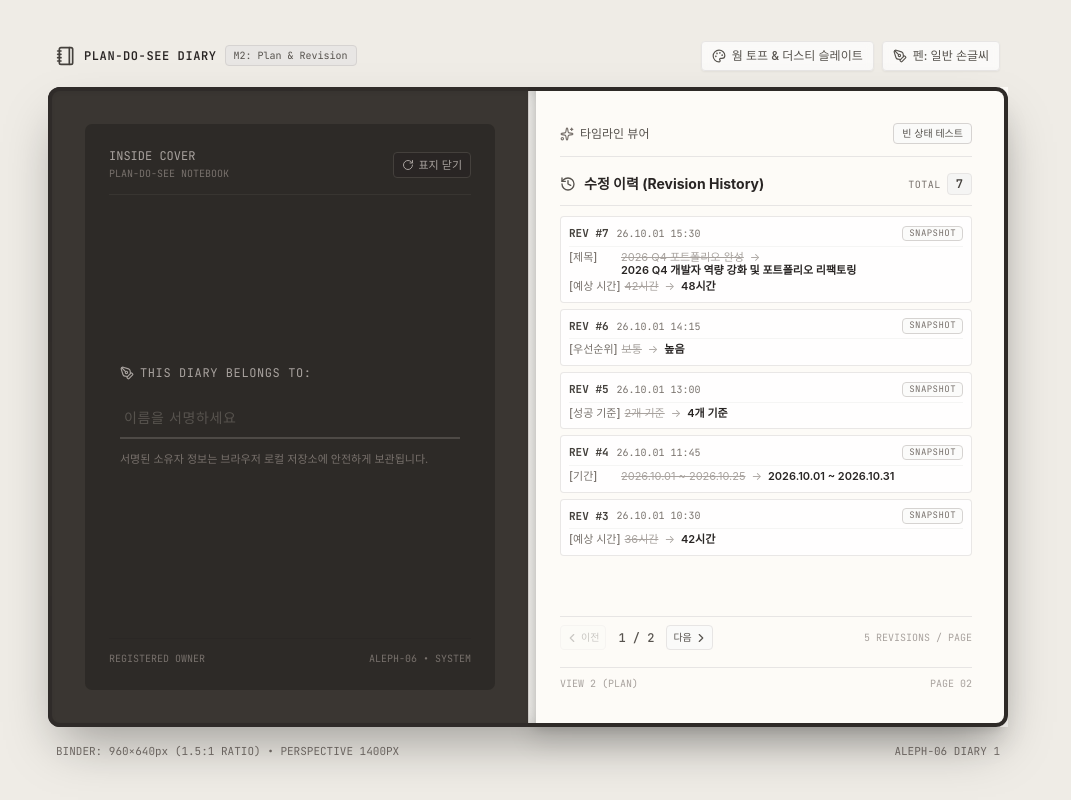
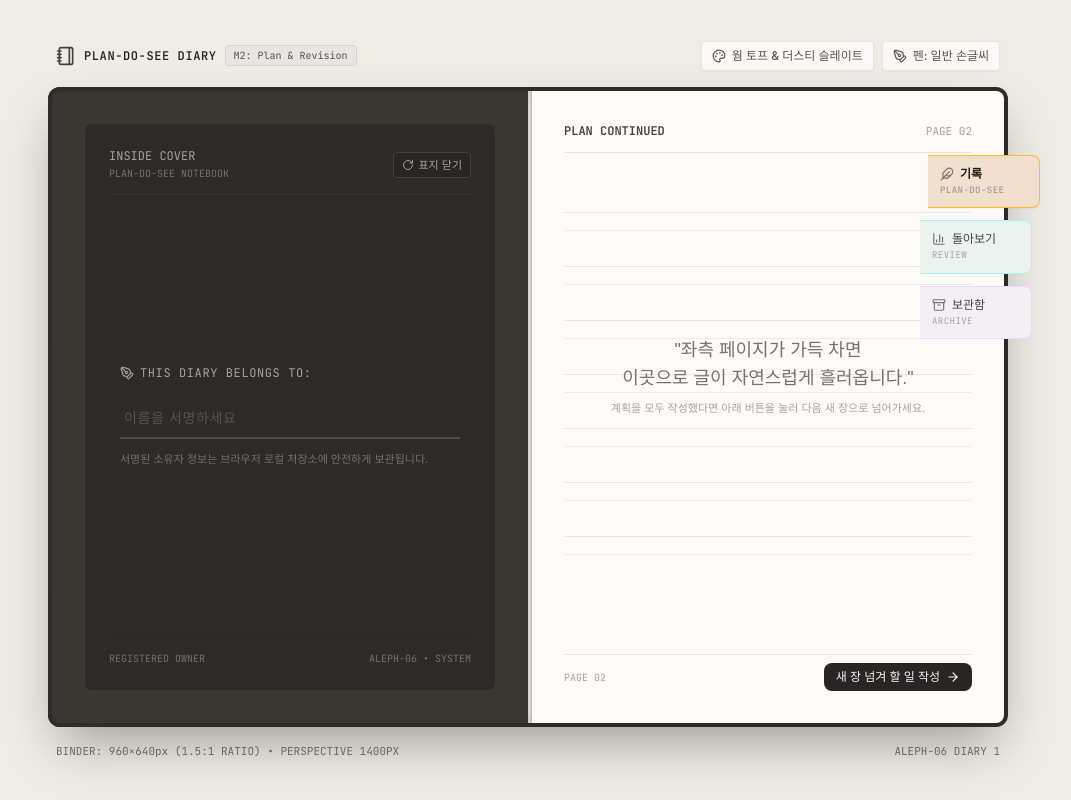
Before and after one commit to mmmphyun/aleph-06-diary, a React (Vite) app: page / in a window 1280 px wide. Both pictures are taken after a click on the button "다이어리 열기 →". Shown: the whole page, without its empty margins (112-1183 px from the left). Built offline with nearby package versions, Linux system fonts and the light colour scheme; a web font is replaced by a local one.

Commit message:
feat(binder): 우측 돌출 인덱스 탭 및 표지 고정 다중 속지 바인더 섀시 구축

```diff
--- a/src/components/BinderChassis.tsx
+++ b/src/components/BinderChassis.tsx
@@ -1,84 +1,66 @@
-import React, { useState, useEffect, useCallback } from 'react';
+import React, { useState } from 'react';
 import { SpineDivider } from './SpineDivider';
 import { CoverView } from './CoverView';
-import { EmptyState } from './EmptyState';
-import { LoadingState } from './LoadingState';
-import { ErrorState } from './ErrorState';
-import { PlanCard } from './PlanCard';
-import { RevisionTimeline } from './RevisionTimeline';
 import { DeskMemoSheet } from './DeskMemoSheet';
-import { Plan } from '../types/plan';
-import { planService } from '../services/planService';
-import { BookMarked, RotateCw, Sparkles, RefreshCcw, BookOpen, ArrowRight } from 'lucide-react';
-
-export type FlipPhase = 'closed' | 'cover-opened' | 'opened';
+import { IndexTabs } from './IndexTabs';
+import { WritingCanvas } from './WritingCanvas';
+import { SectionTab } from '../types/binder';
+import { RotateCw, BarChart3, Trash2 } from 'lucide-react';
 
 export const BinderChassis: React.FC = () => {
-  // 물리 3단계: Frame 0(닫힘) -> Frame 1(표지만 열림/첫 내지 대기) -> Frame 3(본문 개방)
-  const [phase, setPhase] = useState<FlipPhase>('closed');
+  // 다이어리 개폐 상태: 'closed'(Frame 0 닫힘) | 'opened'(표지 열림 완료 후 바닥 고정)
+  const [isOpen, setIsOpen] = useState(false);
 
-  // M2 계획 데이터 상태
-  const [plan, setPlan] = useState<Plan | null>(null);
-  const [loading, setLoading] = useState(true);
-  const [error, setError] = useState<string | null>(null);
-  const [revisionTrigger, setRevisionTrigger] = useState(0);
+  // Tier 1: 우측 돌출 인덱스 탭 상태 ('writing' | 'review' | 'archive')
+  const [activeTab, setActiveTab] = useState<SectionTab>('writing');
 
-  const loadPlanData = useCallback(async () => {
-    try {
-      setLoading(true);
-      setError(null);
-      const data = await planService.getPlan();
-      setPlan(data);
-    } catch (err) {
-      setError(err instanceof Error ? err.message : '계획 데이터를 불러오지 못했습니다.');
-    } finally {
-      setLoading(false);
-    }
-  }, []);
+  // Tier 2: 기록 섹션 내부 스프레드 인덱스 (0: 계획, 1: 할 일, 2: 실행 일지)
+  const [writingSpread, setWritingSpread] = useState(0);
 
-  useEffect(() => {
-    loadPlanData();
-  }, [loadPlanData]);
+  // Page Flip Cascade 모션 플래그 (탭 전환 시 촤라락 넘김)
+  const [isCascading, setIsCascading] = useState(false);
 
-  // 수동 2회 클릭 인터랙션 (JS 타이머 배제, CSS transition에 위임)
-  const handleOpenCover = () => setPhase('cover-opened');
-  const handleFlipLeaf = () => setPhase('opened');
-  const handleCloseCover = () => setPhase('closed');
-
-  const handlePlanUpdated = (updatedPlan: Plan) => {
-    setPlan(updatedPlan);
-    setRevisionTrigger((prev) => prev + 1);
+  // 앞표지 오픈: 단 1회 좌측 바닥(Inside Cover)으로 안착 후 영구 고정
+  const handleOpenCover = () => {
+    setIsOpen(true);
   };
 
-  const handleCreateInitialPlan = async () => {
-    await planService.resetMockData();
-    await loadPlanData();
-    setRevisionTrigger((prev) => prev + 1);
+  // 앞표지 닫기: 닫힌 상태로 복귀
+  const handleCloseCover = () => {
+    setIsOpen(false);
+    setWritingSpread(0);
+    setActiveTab('writing');
   };
 
-  const handleClearPlan = async () => {
-    await planService.clearPlan();
-    setPlan(null);
+  // 인덱스 탭 전환 (Page Flip Cascade 모션)
+  const handleSelectTab = (tab: SectionTab) => {
+    if (tab === activeTab || isCascading) return;
+    setIsCascading(true);
+    setTimeout(() => {
+      setActiveTab(tab);
+      setIsCascading(false);
+    }, 250);
   };
-
-  const isCoverOpen = phase !== 'closed';
-  const isLeafFlipped = phase === 'opened';
 
   return (
     <div className="relative w-[960px] h-[640px] perspective-1400">
-      {/* ---------------- [Frame 0 레이어] 좌측 데스크 메모지 + 우측 닫힌 하드커버 ---------------- */}
+      {/* ========================================================================= */}
+      {/* [레이어 1: 닫힘 상태 베이스] 좌측 데스크 메모지 + 우측 닫힌 하드커버 앞표지 */}
+      {/* ========================================================================= */}
       <div className="absolute inset-0 w-full h-full flex items-center justify-between pointer-events-none">
+        {/* 좌측 480px: 웜스톤 데스크 위의 에디토리얼 메모지 */}
         <div
           className={`w-[480px] h-[640px] flex items-center justify-center p-4 transition-opacity duration-300 ${
-            phase === 'closed' ? 'opacity-100 pointer-events-auto' : 'opacity-0'
+            !isOpen ? 'opacity-100 pointer-events-auto' : 'opacity-0'
           }`}
         >
           <DeskMemoSheet />
         </div>
 
+        {/* 우측 480px: 닫힌 다이어리 하드커버 베이스 */}
         <div
           className={`w-[480px] h-[640px] rounded-xl border-4 border-[#2E2A27] shadow-chassis relative transition-opacity duration-300 ${
-            phase === 'closed' ? 'opacity-100' : 'opacity-0'
+            !isOpen ? 'opacity-100' : 'opacity-0'
           }`}
           style={{
             backgroundColor: 'var(--color-cover)',
@@ -87,206 +69,125 @@ export const BinderChassis: React.FC = () => {
         />
       </div>
 
-      {/* ---------------- [Frame 1~3 양면 바인더 섀시 (960×640px)] ---------------- */}
+      {/* ========================================================================= */}
+      {/* [레이어 2: 펼침 상태 양면 바인더 섀시 (960×640px)] 속지 캔버스 */}
+      {/* ========================================================================= */}
       <div
-        className={`absolute inset-0 w-[960px] h-[640px] rounded-xl border-4 border-[#2E2A27] shadow-chassis overflow-hidden z-10 transition-opacity duration-300 ${
-          phase === 'closed' ? 'opacity-0 pointer-events-none' : 'opacity-100'
+        className={`absolute inset-0 w-[960px] h-[640px] rounded-xl border-4 border-[#2E2A27] shadow-chassis overflow-visible z-10 transition-opacity duration-300 ${
+          !isOpen ? 'opacity-0 pointer-events-none' : 'opacity-100'
         }`}
         style={{
           backgroundColor: 'var(--color-cover)',
           boxShadow: '0 25px 50px -12px rgba(0, 0, 0, 0.35)',
         }}
       >
-        <div className="relative w-full h-full flex transform-style-preserve-3d">
-          {/* 좌측 내지 페이지 (PlanCard) */}
-          <div
-            className={`w-[480px] h-full p-8 flex flex-col justify-between border-r border-[#E7E5E4] transition-opacity duration-300 ${
-              phase === 'opened' ? 'opacity-100 pointer-events-auto' : 'opacity-0 pointer-events-none'
-            }`}
-            style={{ backgroundColor: 'var(--color-paper)' }}
-          >
-            <div>
+        {/* 우측 돌출 인덱스 탭 (Tier 1: 대분류) */}
+        {isOpen && (
+          <IndexTabs
+            activeTab={activeTab}
+            onSelectTab={handleSelectTab}
+            disabled={isCascading}
+          />
+        )}
+
+        {/* 바인더 내부 양면 페이퍼 컨테이너 */}
+        <div
+          className={`relative w-full h-full flex rounded-lg overflow-hidden transform-style-preserve-3d transition-transform duration-250 ${
+            isCascading ? 'scale-[0.98] rotate-y-[-4deg] opacity-70' : 'scale-100 rotate-y-0 opacity-100'
+          }`}
+        >
+          {/* 중앙 제본선 음영 */}
+          <div className="absolute left-[472px] top-0 bottom-0 z-30 pointer-events-none">
+            <SpineDivider />
+          </div>
+
+          {/* ---------------- 탭별 본문 컨텐츠 ---------------- */}
+          {activeTab === 'writing' && (
+            /* [기록 캔버스] 계획 -> 할 일 -> 실행 일지 3대 섹션 전개 */
+            <WritingCanvas
+              currentSpread={writingSpread}
+              onNavigateSpread={(idx) => setWritingSpread(idx)}
+            />
+          )}
+
+          {activeTab === 'review' && (
+            /* [돌아보기 섹션] 4대 지표 캔버스 */
+            <div
+              className="w-full h-full p-8 flex flex-col justify-between"
+              style={{ backgroundColor: 'var(--color-paper)' }}
+            >
               <div className="flex items-center justify-between pb-3 border-b border-stone-200">
                 <div className="flex items-center gap-2">
-                  <BookMarked className="w-4 h-4 text-stone-600" />
-                  <span className="font-mono text-xs font-semibold tracking-wider text-stone-700">
-                    PLAN-DO-SEE
-                  </span>
+                  <BarChart3 className="w-4 h-4 text-teal-700" />
+                  <span className="font-mono text-xs font-semibold text-stone-700">REVIEW SECTION</span>
                 </div>
-                <span className="font-mono text-[11px] text-stone-400">VIEW 2 / PLAN</span>
+                <span className="font-mono text-[11px] text-stone-400">PAGE 07-08</span>
               </div>
-
-              <div className="mt-4 h-[470px]">
-                {loading ? (
-                  <div className="h-full flex items-center justify-center">
-                    <LoadingState />
-                  </div>
-                ) : error ? (
-                  <div className="h-full flex items-center justify-center">
-                    <ErrorState message={error} onRetry={loadPlanData} />
-                  </div>
-                ) : !plan ? (
-                  <div className="h-full border border-stone-200 rounded-md overflow-hidden bg-white/50">
-                    <EmptyState onAction={handleCreateInitialPlan} />
-                  </div>
-                ) : (
-                  <PlanCard plan={plan} onPlanUpdated={handlePlanUpdated} />
-                )}
+              <div className="my-auto text-center space-y-3">
+                <div className="font-handwriting text-3xl text-stone-800">기록과 실행의 궤적</div>
+                <p className="font-sans text-xs text-stone-500 max-w-md mx-auto leading-relaxed">
+                  작성된 계획과 실행 완료 일지를 바탕으로 통계 지표와 평균 시간 오차를 산출하는 돌아보기 섹션입니다.
+                </p>
+              </div>
+              <div className="pt-2 border-t border-stone-200 flex items-center justify-between text-[10px] font-mono text-stone-400">
+                <span>ALEPH-06 REVIEW</span>
+                <span>PAGE 07</span>
               </div>
             </div>
+          )}
 
-            <div className="pt-2 border-t border-stone-200 flex items-center justify-between">
-              <span className="font-mono text-[10px] text-stone-400">PAGE 01</span>
-              {phase === 'opened' && (
-                <button
-                  type="button"
-                  onClick={handleCloseCover}
-                  className="px-3 py-1 rounded bg-stone-100 hover:bg-stone-200 border border-stone-300 text-stone-700 font-sans font-medium text-xs transition-colors flex items-center gap-1.5 shadow-xs cursor-pointer"
-                >
-                  <RotateCw className="w-3 h-3" />
-                  <span>표지 닫기</span>
-                </button>
-              )}
-            </div>
-          </div>
-
-          {/* 중앙 제본선 */}
-          <SpineDivider />
-
-          {/* 우측 내지 페이지 (RevisionTimeline) */}
-          <div
-            className="w-[480px] h-full p-8 flex flex-col justify-between"
-            style={{ backgroundColor: 'var(--color-paper)' }}
-          >
-            <div>
+          {activeTab === 'archive' && (
+            /* [보관함 섹션] 삭제된 카드 보관함 */
+            <div
+              className="w-full h-full p-8 flex flex-col justify-between"
+              style={{ backgroundColor: 'var(--color-paper)' }}
+            >
               <div className="flex items-center justify-between pb-3 border-b border-stone-200">
-                <div className="flex items-center gap-1.5 text-xs font-sans font-medium text-stone-600">
-                  <Sparkles className="w-3.5 h-3.5 text-stone-500" />
-                  <span>타임라인 뷰어</span>
+                <div className="flex items-center gap-2">
+                  <Trash2 className="w-4 h-4 text-purple-700" />
+                  <span className="font-mono text-xs font-semibold text-stone-700">ARCHIVE SECTION</span>
                 </div>
-                <div className="flex items-center gap-1.5">
-                  {plan ? (
-                    <button
-                      type="button"
-                      onClick={handleClearPlan}
-                      className="px-2 py-0.5 rounded text-[10px] font-sans border border-stone-300 bg-stone-50 hover:bg-stone-100 text-stone-600 transition-colors cursor-pointer"
-                      title="데이터 비우기 (빈 상태 테스트)"
-                    >
-                      빈 상태 테스트
-                    </button>
-                  ) : (
-                    <button
-                      type="button"
-                      onClick={handleCreateInitialPlan}
-                      className="px-2 py-0.5 rounded text-[10px] font-sans border border-stone-300 bg-stone-50 hover:bg-stone-100 text-stone-600 flex items-center gap-1 transition-colors cursor-pointer"
-                      title="Mock 데이터 복원"
-                    >
-                      <RefreshCcw className="w-2.5 h-2.5" />
-                      <span>데이터 복원</span>
-                    </button>
-                  )}
-                </div>
+                <span className="font-mono text-[11px] text-stone-400">PAGE 09-10</span>
               </div>
-
-              <div className="mt-4 h-[470px]">
-                {!plan ? (
-                  <div className="h-full flex flex-col items-center justify-center border border-dashed border-stone-300 rounded-lg p-8 text-center bg-stone-50/50">
-                    <p className="font-sans text-xs text-stone-500 leading-relaxed">
-                      좌측 페이지에서 첫 계획을 등록하면
-                      <br />
-                      이곳에 변경 사항 스냅샷과 수정 이력이
-                      <br />
-                      5건 단위로 기록됩니다.
-                    </p>
-                  </div>
-                ) : (
-                  <RevisionTimeline planId={plan.id} refreshTrigger={revisionTrigger} />
-                )}
+              <div className="my-auto text-center space-y-3">
+                <div className="font-handwriting text-3xl text-stone-800">지워진 생각의 보관함</div>
+                <p className="font-sans text-xs text-stone-500 max-w-md mx-auto leading-relaxed">
+                  삭제된 계획과 할 일 카드가 구겨진 음영과 마스킹 테이프로 안전하게 보관되는 휴지통 섹션입니다.
+                </p>
+              </div>
+              <div className="pt-2 border-t border-stone-200 flex items-center justify-between text-[10px] font-mono text-stone-400">
+                <span>ALEPH-06 ARCHIVE</span>
+                <span>PAGE 09</span>
               </div>
             </div>
+          )}
+        </div>
 
-            <div className="pt-2 border-t border-stone-200 flex items-center justify-between text-[10px] font-mono text-stone-400">
-              <span>VIEW 2 (PLAN)</span>
-              <span>PAGE 02</span>
-            </div>
+        {/* 좌측 하단 절대 고정: 표지 닫기 버튼 */}
+        {isOpen && (
+          <div className="absolute bottom-3 left-4 z-40">
+            <button
+              type="button"
+              onClick={handleCloseCover}
+              className="px-2.5 py-1 rounded bg-stone-100 hover:bg-stone-200 border border-stone-300 text-stone-700 font-sans font-medium text-xs transition-colors flex items-center gap-1 shadow-xs cursor-pointer"
+              title="다이어리 표지 닫기"
+            >
+              <RotateCw className="w-3 h-3" />
+              <span>표지 닫기</span>
+            </button>
           </div>
-        </div>
+        )}
       </div>
 
-      {/* ---------------- [FlipLeaf 속지 레이어 (z-25)] ---------------- */}
-      {/* Frame 1에서 우측 RevisionTimeline을 가리는 LEAF 01 표제지. 클릭 2 시 -180도 회전 ---------------- */}
-      <div
-        className={`absolute top-0 right-0 w-[480px] h-[640px] z-25 select-none transition-transform duration-450 ease-in-out ${
-          phase === 'closed' ? 'hidden' : 'block'
-        } ${phase === 'cover-opened' ? 'pointer-events-auto' : 'pointer-events-none'}`}
-        style={{
-          transformOrigin: 'left center',
-          transformStyle: 'preserve-3d',
-          transform: isLeafFlipped ? 'rotateY(-180deg)' : 'rotateY(0deg)',
-        }}
-      >
-        {/* 속지 앞면: LEAF 01 표제지 */}
-        <div
-          className="absolute inset-0 w-full h-full p-8 flex flex-col justify-between border-l border-[#E7E5E4] backface-hidden shadow-xl"
-          style={{
-            backgroundColor: 'var(--color-paper)',
-            backfaceVisibility: 'hidden',
-            WebkitBackfaceVisibility: 'hidden',
-          }}
-        >
-          <div className="flex items-center justify-between pb-3 border-b border-stone-200">
-            <span className="font-mono text-xs font-semibold text-stone-700">PLAN-DO-SEE</span>
-            <span className="font-mono text-[11px] text-stone-400">LEAF 01</span>
-          </div>
-          <div className="my-auto text-center space-y-4">
-            <BookOpen className="w-10 h-10 text-stone-400 mx-auto stroke-1" />
-            <div className="space-y-1.5">
-              <div className="font-handwriting text-2xl text-stone-800">기록과 성찰의 시간</div>
-              <p className="font-sans text-xs text-stone-500 leading-relaxed">
-                계획을 펼치고 실행의 발자취를 이어갑니다.
-              </p>
-            </div>
-          </div>
-          <div className="pt-3 border-t border-stone-200 flex items-center justify-between">
-            <span className="text-[10px] font-mono text-stone-400">ALEPH-06 DIARY</span>
-            {phase === 'cover-opened' && (
-              <button
-                type="button"
-                onClick={handleFlipLeaf}
-                className="px-3.5 py-1.5 rounded-lg bg-stone-800 hover:bg-stone-900 text-stone-100 font-sans font-medium text-xs transition-all shadow-sm hover:shadow flex items-center gap-1.5 active:scale-95 cursor-pointer"
-                title="다음 장으로 넘겨 본문 열기"
-              >
-                <span>다음 장 넘기기</span>
-                <ArrowRight className="w-3.5 h-3.5" />
-              </button>
-            )}
-          </div>
-        </div>
-
-        {/* 속지 뒷면: 뒤집혔을 때 좌측에 안착하는 빈 면 */}
-        <div
-          className="absolute inset-0 w-full h-full p-8 flex flex-col justify-between border-r border-[#E7E5E4] backface-hidden shadow-xl"
-          style={{
-            backgroundColor: 'var(--color-paper)',
-            transform: 'rotateY(180deg)',
-            backfaceVisibility: 'hidden',
-            WebkitBackfaceVisibility: 'hidden',
-          }}
-        >
-          <div className="flex items-center justify-between pb-3 border-b border-stone-200">
-            <span className="font-mono text-xs font-semibold text-stone-700">PLAN-DO-SEE</span>
-            <span className="font-mono text-[11px] text-stone-400">PAGE 01</span>
-          </div>
-          <div className="text-[10px] font-mono text-stone-400 text-right">PAGE 01</div>
-        </div>
-      </div>
-
-      {/* ---------------- [CoverView 앞표지 레이어 (z-30)] ---------------- */}
+      {/* ========================================================================= */}
+      {/* [레이어 3: 앞표지 (CoverView)] */}
+      {/* 최초 1회만 -180도 열려 좌측 바닥(Inside Cover)으로 안착 후 영구 고정 */}
+      {/* ========================================================================= */}
       <CoverView
-        isOpen={isCoverOpen}
+        isOpen={isOpen}
         onOpen={handleOpenCover}
         onClose={handleCloseCover}
-        disabled={phase === 'opened'}
+        disabled={isOpen}
       />
     </div>
   );
--- /dev/null
+++ b/src/components/IndexTabs.tsx
@@ -0,0 +1,82 @@
+import React from 'react';
+import { SectionTab } from '../types/binder';
+import { Feather, BarChart3, Archive } from 'lucide-react';
+
+interface IndexTabsProps {
+  activeTab: SectionTab;
+  onSelectTab: (tab: SectionTab) => void;
+  disabled?: boolean;
+}
+
+export const IndexTabs: React.FC<IndexTabsProps> = ({
+  activeTab,
+  onSelectTab,
+  disabled = false,
+}) => {
+  const tabs: Array<{
+    id: SectionTab;
+    label: string;
+    sublabel: string;
+    icon: React.ReactNode;
+    colorClass: string;
+    activeColorClass: string;
+  }> = [
+    {
+      id: 'writing',
+      label: '기록',
+      sublabel: 'Plan-Do-See',
+      icon: <Feather className="w-3.5 h-3.5" />,
+      colorClass: 'bg-[#FAF0E6] text-stone-700 hover:bg-[#F5E6D3] border-amber-200/80',
+      activeColorClass: 'bg-[#F2DFCE] text-stone-900 font-bold border-amber-400 shadow-sm translate-x-2',
+    },
+    {
+      id: 'review',
+      label: '돌아보기',
+      sublabel: 'Review',
+      icon: <BarChart3 className="w-3.5 h-3.5" />,
+      colorClass: 'bg-[#EBF2F0] text-stone-700 hover:bg-[#DFEBE8] border-teal-200/80',
+      activeColorClass: 'bg-[#D2E4E0] text-stone-900 font-bold border-teal-400 shadow-sm translate-x-2',
+    },
+    {
+      id: 'archive',
+      label: '보관함',
+      sublabel: 'Archive',
+      icon: <Archive className="w-3.5 h-3.5" />,
+      colorClass: 'bg-[#F4EFF4] text-stone-700 hover:bg-[#EAE2EA] border-purple-200/80',
+      activeColorClass: 'bg-[#DFD3DF] text-stone-900 font-bold border-purple-400 shadow-sm translate-x-2',
+    },
+  ];
+
+  return (
+    <aside
+      className="absolute top-16 -right-7 z-20 flex flex-col gap-3 select-none"
+      aria-label="바인더 대분류 인덱스 탭"
+    >
+      {tabs.map((tab) => {
+        const isActive = activeTab === tab.id;
+        return (
+          <button
+            key={tab.id}
+            type="button"
+            onClick={() => onSelectTab(tab.id)}
+            disabled={disabled}
+            className={`w-28 py-2.5 px-3 rounded-r-lg border-y border-r transition-all duration-200 flex flex-col items-start cursor-pointer group shadow-2xs ${
+              isActive ? tab.activeColorClass : tab.colorClass
+            } ${disabled ? 'opacity-50 pointer-events-none' : ''}`}
+            title={`${tab.label} 섹션으로 이동`}
+          >
+            <div className="flex items-center gap-1.5 font-sans text-xs">
+              <span className="text-stone-500 group-hover:text-stone-800 transition-colors">
+                {tab.icon}
+              </span>
+              <span>{tab.label}</span>
+            </div>
+            <span className="font-mono text-[9px] text-stone-400 mt-0.5 tracking-wider uppercase">
+              {tab.sublabel}
+            </span>
+          </button>
+        );
+      })}
+    </aside>
+  );
+};
```
